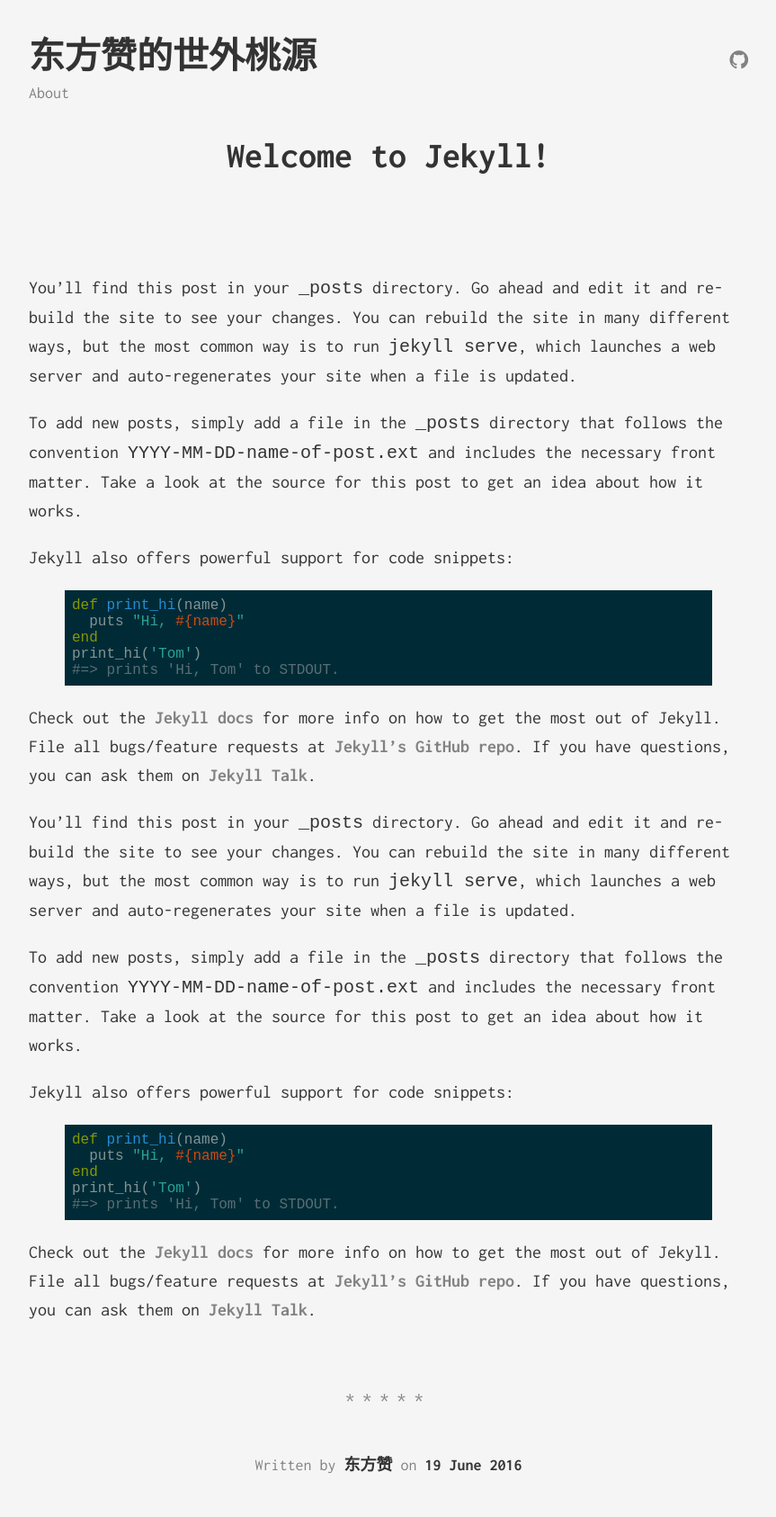
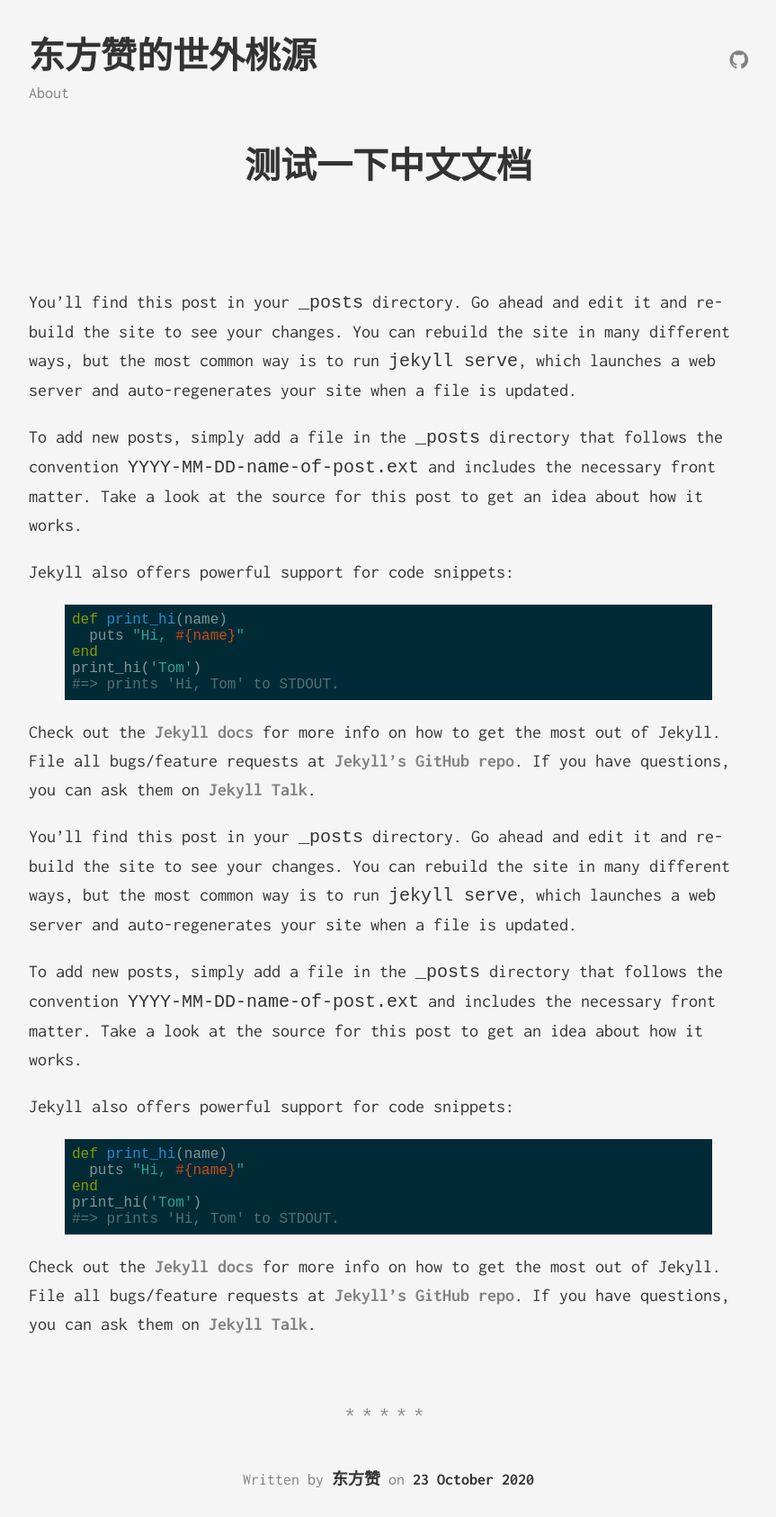
Before and after one commit to dongfangzan/dongfangzan.github.io, a Jekyll site: the page built from _posts/2020-10-23-welcome-to-jekyll.markdown, in a window 1280 px wide. Shown: the whole page at 90% size, without its empty margins (208-1071 px from the left). Built offline with Jekyll 4.4.1, drawn with Linux system fonts in a browser that asks for light colours.

Commit message:
加入图片

```diff
--- a/_posts/2011-06-19-welcome-to-jekyll.markdown
+++ b/_posts/2020-10-23-welcome-to-jekyll.markdown
@@ -1,7 +1,7 @@
 ---
 layout: post
-title:  "Welcome to Jekyll!"
-date: 2016-06-19 21:06:26 +0800
+title:  "测试一下中文文档"
+date: 2020-10-23 21:06:26 +0800
 categories: jekyll
 ---
 You’ll find this post in your `_posts` directory. Go ahead and edit it and re-build the site to see your changes. You can rebuild the site in many different ways, but the most common way is to run `jekyll serve`, which launches a web server and auto-regenerates your site when a file is updated.
```
Also changed, not shown: assets/img/logo.ico (added), assets/img/logo.jpg (added), assets/img/sanji.ico (added).
